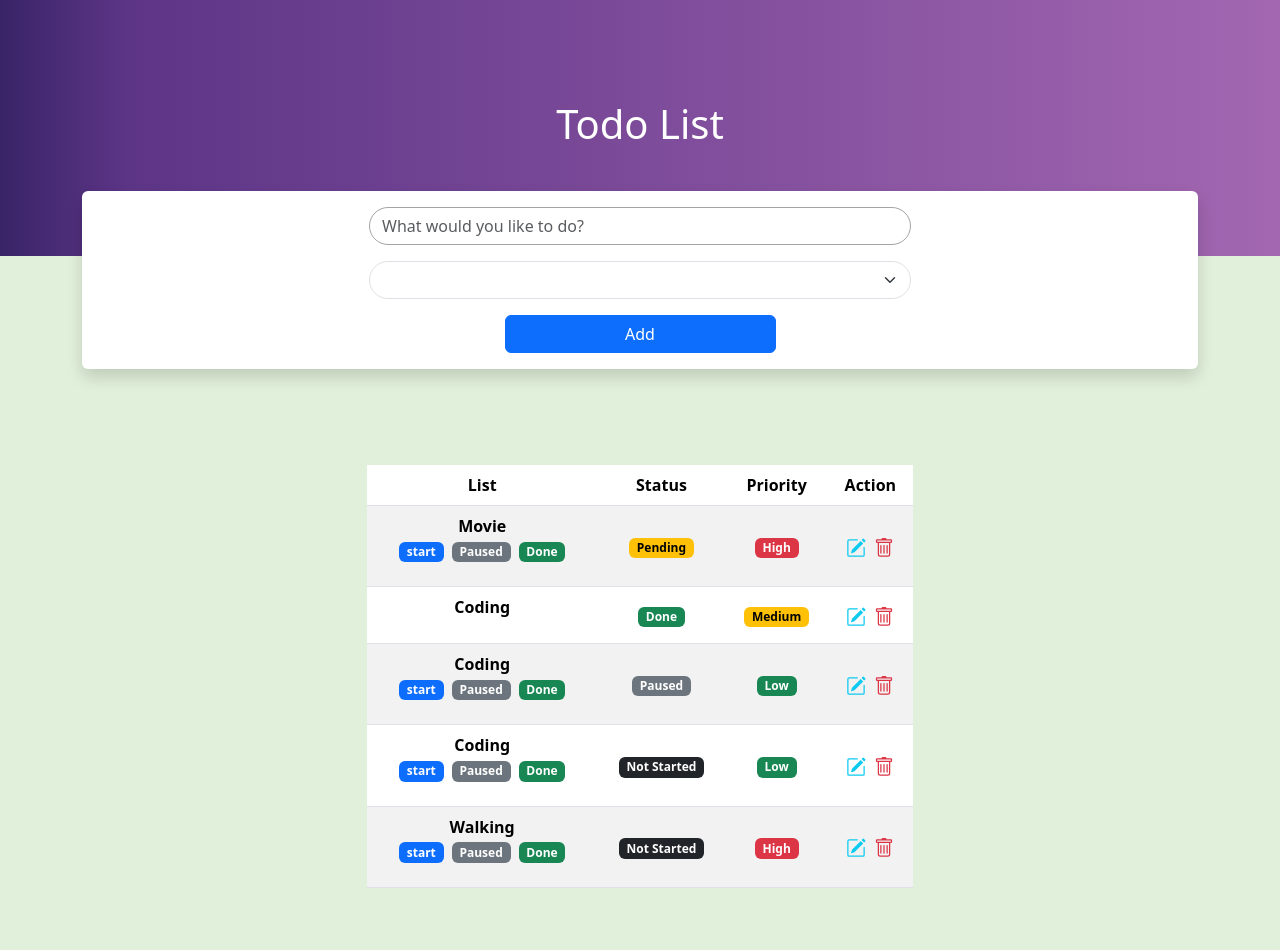
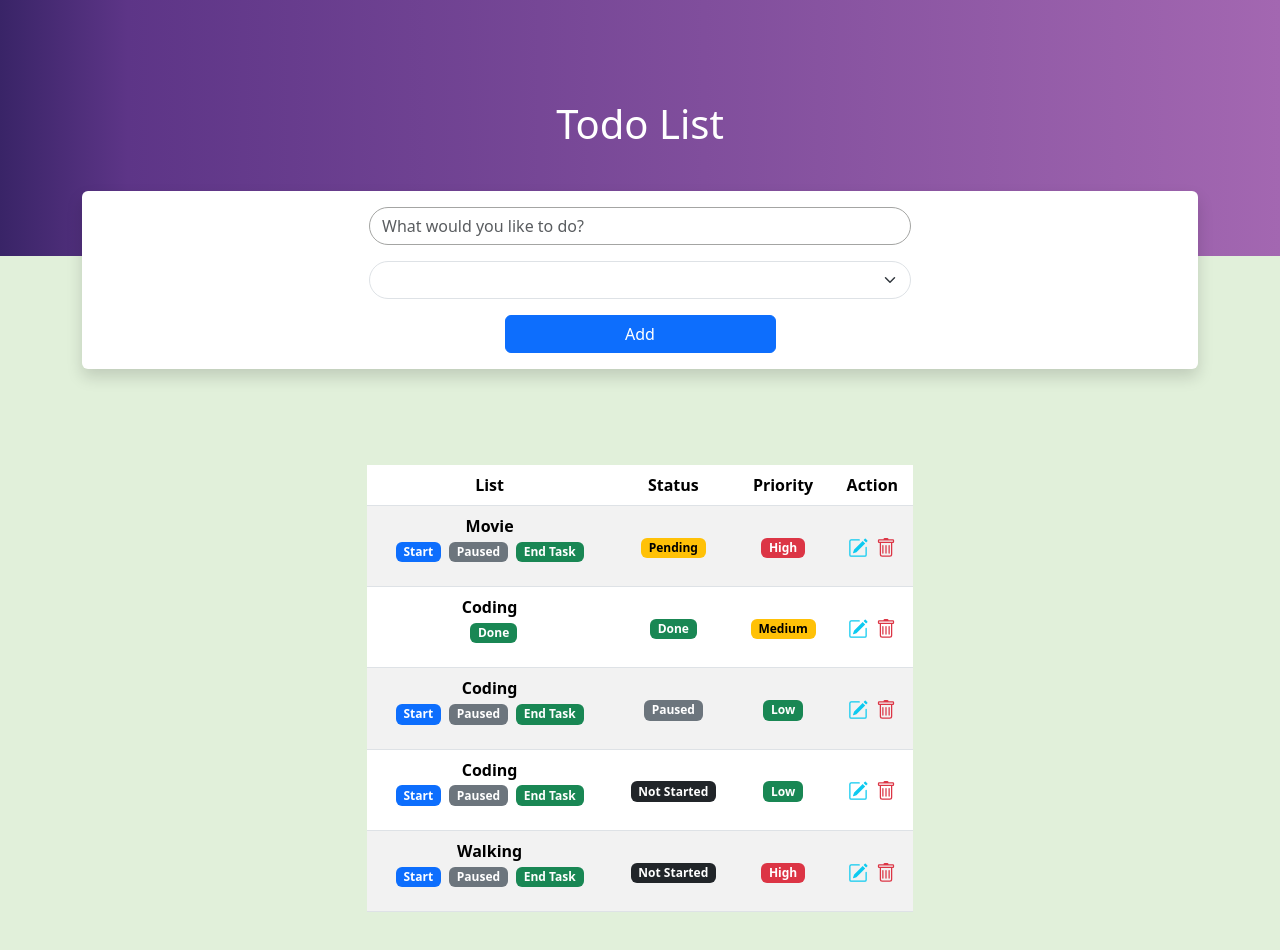
Before and after one commit to MustakAhmedKafy/To-Do, a Vue app: page / in a window 1280 px wide. Shown: the top 950 px of the page. Built offline with nearby package versions, Linux system fonts and the light colour scheme.

Commit message:
task issue fix

```diff
--- a/src/components/ToDo.vue
+++ b/src/components/ToDo.vue
@@ -108,25 +108,35 @@ const updateStatus = (index, newStatus) => {
             <tr v-for="(task, index) in tasks" :key="index">
               <th scope="row">
                 {{ task.name }}
-                <p>
-                  <span
+                <p class="updateWork">
+                  <button
                     v-if="task.status !== 'Done'"
                     class="badge text-bg-primary"
                     @click="updateStatus(index, 'Pending')"
-                    >start</span
                   >
-                  <span
+                    Start
+                  </button>
+                  <button
                     v-if="task.status !== 'Done'"
                     class="badge text-bg-secondary ms-2"
                     @click="updateStatus(index, 'Paused')"
-                    >Paused</span
                   >
-                  <span
+                    Paused
+                  </button>
+                  <button
+                    v-if="task.status === 'Done'"
+                    class="badge text-bg-success ms-2 disabled"
+                    disabled
+                  >
+                    Done
+                  </button>
+                  <button
                     v-if="task.status !== 'Done'"
                     class="badge text-bg-success ms-2"
                     @click="updateStatus(index, 'Done')"
-                    >Done</span
                   >
+                    End Task
+                  </button>
                 </p>
               </th>
               <!-- status -->
@@ -213,4 +223,9 @@ const updateStatus = (index, newStatus) => {
 tr {
   vertical-align: middle;
 }
+.updateWork{
+  button{
+    border: 0px;
+  }
+}
 </style>
```
